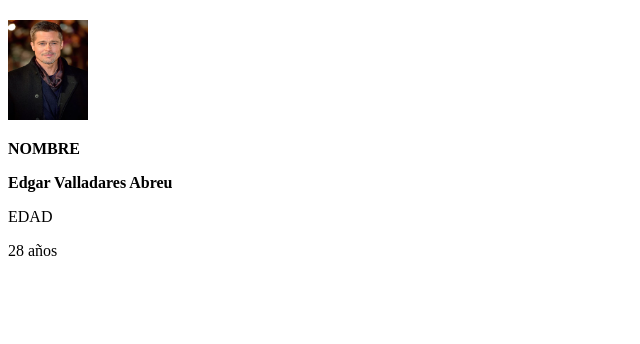
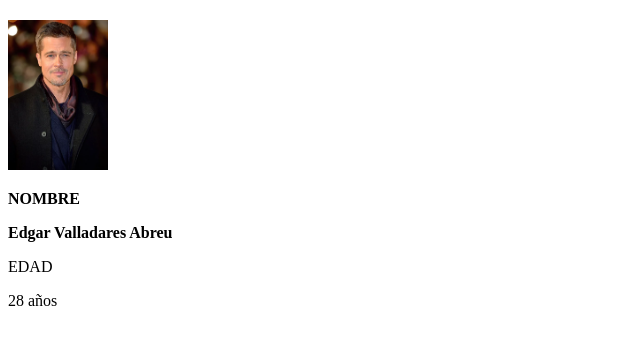
Before and after one commit to Edgar6938/cv, a plain HTML site: page index.html in a window 1280 px wide. Shown: the part 60-404 px from the top of the page, without its empty margins (0-640 px from the left). Drawn offline with Linux system fonts and the light colour scheme.

Commit message:
img redims

```diff
--- a/index.html
+++ b/index.html
@@ -6,7 +6,7 @@
   </head>
   <body>
     <h1><b>Curriculum Vitae</b> </h1>
-    <img src="img/image.jpg" height="100" width="80">
+    <img src="img/image.jpg" height="150" width="100">
     <p><b> NOMBRE</b> </p>
     <p><b>Edgar Valladares Abreu</b></p>
     <p> EDAD </p>
```
